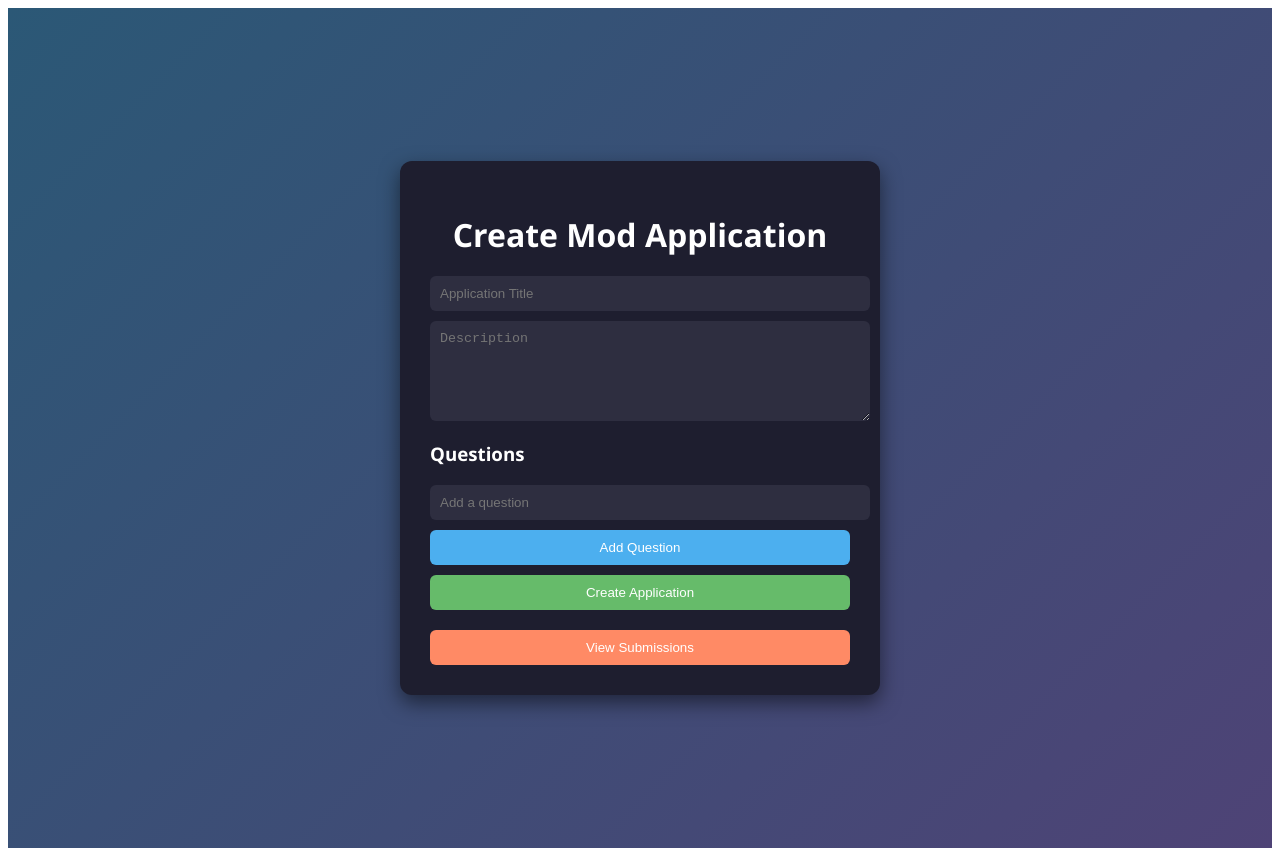
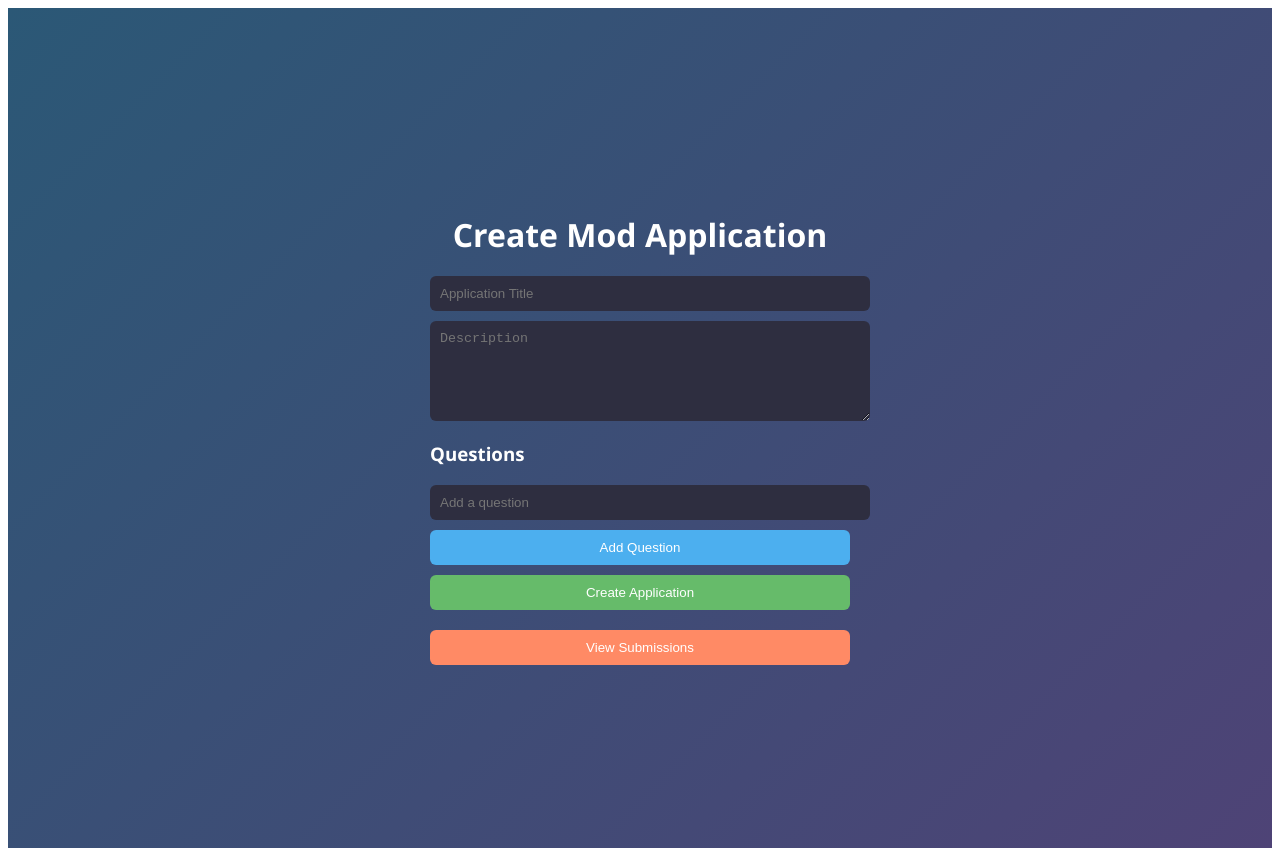
Before and after one commit to astrafr/mod-app-builder, a Next.js app: page / in a window 1280 px wide. Built offline with nearby package versions, Linux system fonts and the light colour scheme.

Commit message:
Update index.js

```diff
--- a/pages/index.js
+++ b/pages/index.js
@@ -37,7 +37,8 @@ export default function Builder() {
   }, [showSubmissions]);
 
   return (
-    <div style={{
+    <div
+      style={{
         minHeight: "100vh",
         background: "linear-gradient(135deg, #2b5876, #4e4376)",
         display: "flex",
@@ -45,16 +46,20 @@ export default function Builder() {
         justifyContent: "center",
         fontFamily: "Segoe UI, sans-serif",
         color: "white",
-      padding: 20
-    }}>
-      <div style={{
-        background: "#1e1e2f",
+        padding: 20,
+      }}
+    >
+      <div
+        style={{
+          width: "420px",
           padding: 30,
           borderRadius: 12,
-        width: "420px",
-        boxShadow: "0 8px 20px rgba(0,0,0,0.5)"
-      }}>
-        <h1 style={{ textAlign: "center", marginBottom: "20px" }}>Create Mod Application</h1>
+          background: "transparent", // removed white box
+          boxShadow: "none",
+          textAlign: "center",
+        }}
+      >
+        <h1 style={{ marginBottom: "20px" }}>Create Mod Application</h1>
         <input
           placeholder="Application Title"
           value={title}
@@ -67,21 +72,31 @@ export default function Builder() {
           onChange={(e) => setDescription(e.target.value)}
           style={{ ...inputStyle, height: "80px" }}
         />
-        <h3 style={{ marginTop: "20px" }}>Questions</h3>
-        <ul>{questions.map((q, i) => <li key={i}>{q}</li>)}</ul>
+        <h3 style={{ marginTop: "20px", textAlign: "left" }}>Questions</h3>
+        <ul style={{ textAlign: "left" }}>
+          {questions.map((q, i) => (
+            <li key={i}>{q}</li>
+          ))}
+        </ul>
         <input
           placeholder="Add a question"
           value={newQuestion}
           onChange={(e) => setNewQuestion(e.target.value)}
           style={inputStyle}
         />
-        <button style={buttonPrimary} onClick={addQuestion}>Add Question</button>
-        <button style={buttonAccent} onClick={createApplication}>Create Application</button>
+        <button style={buttonPrimary} onClick={addQuestion}>
+          Add Question
+        </button>
+        <button style={buttonAccent} onClick={createApplication}>
+          Create Application
+        </button>
 
         {appLink && (
-          <div style={{ marginTop: "20px", textAlign: "center" }}>
+          <div style={{ marginTop: "20px" }}>
             <p>Share this link:</p>
-            <a href={appLink} style={{ color: "#76e6ff" }}>{appLink}</a>
+            <a href={appLink} style={{ color: "#76e6ff" }}>
+              {appLink}
+            </a>
           </div>
         )}
 
@@ -94,7 +109,8 @@ export default function Builder() {
       </div>
 
       {showSubmissions && (
-        <div style={{
+        <div
+          style={{
             position: "fixed",
             right: 0,
             top: 0,
@@ -104,20 +120,27 @@ export default function Builder() {
             color: "white",
             padding: "20px",
             overflowY: "auto",
-          boxShadow: "-2px 0 5px rgba(0,0,0,0.5)"
-        }}>
+            boxShadow: "-2px 0 5px rgba(0,0,0,0.5)",
+          }}
+        >
           <h2>Submissions</h2>
           {submissions.length === 0 ? (
             <p>No submissions yet</p>
           ) : (
             submissions.map((s, i) => (
-              <div key={i} style={{
+              <div
+                key={i}
+                style={{
                   marginBottom: "15px",
                   borderBottom: "1px solid #444",
-                paddingBottom: "10px"
-              }}>
-                <strong>User:</strong> {s.username || "Unknown"}<br />
-                <strong>Application ID:</strong> {s.id}<br />
+                  paddingBottom: "10px",
+                  textAlign: "left",
+                }}
+              >
+                <strong>User:</strong> {s.username || "Unknown"}
+                <br />
+                <strong>Application ID:</strong> {s.id}
+                <br />
                 <strong>Answers:</strong>
                 <ul>
                   {Object.entries(s.answers).map(([qIndex, answer]) => (
@@ -141,7 +164,7 @@ const inputStyle = {
   borderRadius: "6px",
   border: "none",
   background: "#2e2e40",
-  color: "white"
+  color: "white",
 };
 
 const buttonPrimary = {
@@ -153,10 +176,10 @@ const buttonPrimary = {
   marginTop: "10px",
   background: "#4cafef",
   color: "white",
-  cursor: "pointer"
+  cursor: "pointer",
 };
 
 const buttonAccent = {
   ...buttonPrimary,
-  background: "#66bb6a"
+  background: "#66bb6a",
 };
```
Lines whose indentation alone changed are shown as unchanged.
